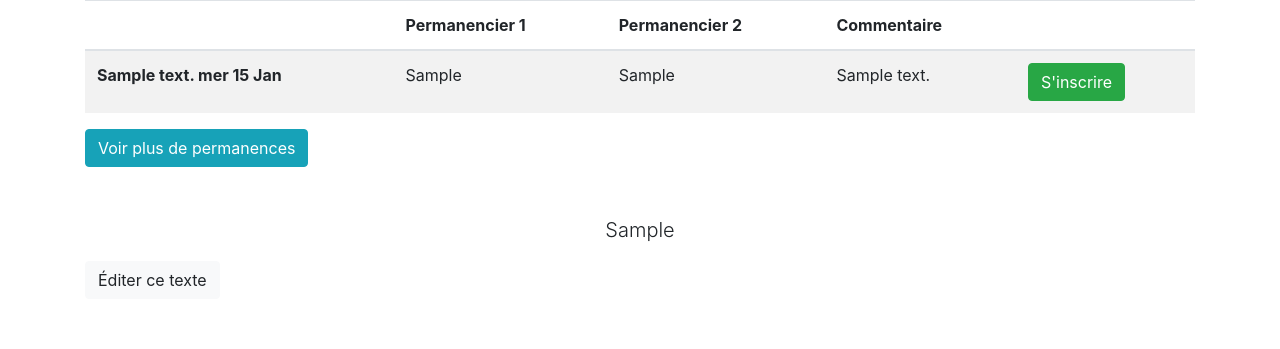
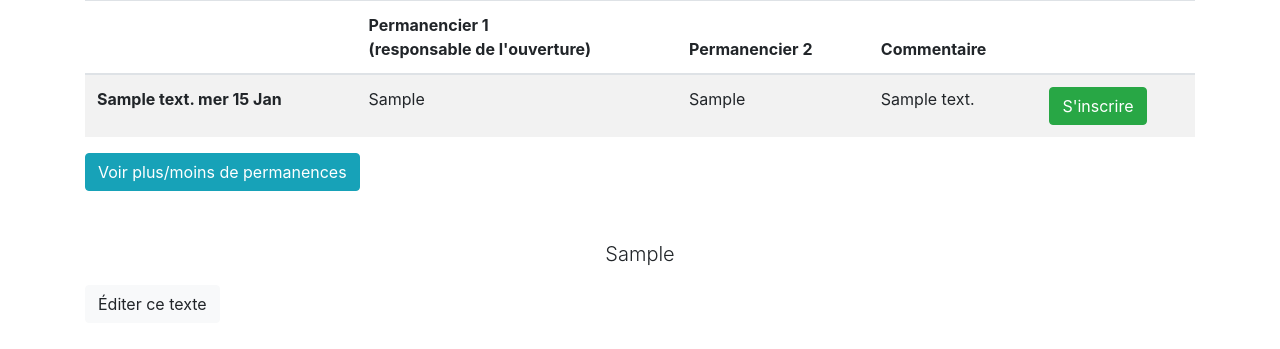
Before and after one commit to Jojo144/tableau-des-permanences, a Django app: page / in a window 1280 px wide. Shown: the top 349 px of the page. Run offline with Django 3.2, Linux system fonts and the light colour scheme; tables that the repository leaves empty hold one stand-in row (values such as "Sample post"); some libraries are stand-ins or nearby versions.

Commit message:
Modifs venant d'une autre version

```diff
--- a/mysite/settings.py
+++ b/mysite/settings.py
@@ -122,3 +122,4 @@ USE_TZ = True
 # https://docs.djangoproject.com/en/1.11/howto/static-files/
 
 STATIC_URL = '/static/'
+STATIC_ROOT = os.path.join(BASE_DIR, 'static/')
--- a/mysite/urls.py
+++ b/mysite/urls.py
@@ -13,10 +13,12 @@ Including another URLconf
     1. Import the include() function: from django.conf.urls import url, include
     2. Add a URL to urlpatterns:  url(r'^blog/', include('blog.urls'))
 """
+from django.contrib import admin
 from django.urls import include, path
-from django.contrib import admin
+from django.conf import settings
+from django.conf.urls.static import static
 
 urlpatterns = [
     path('', include('permanences.urls')),
     path('admin/', admin.site.urls),
-]
+] + static(settings.STATIC_URL, document_root=settings.STATIC_ROOT)
--- a/permanences/admin.py
+++ b/permanences/admin.py
@@ -1,4 +1,3 @@
-# from bootstrap3_datetime.widgets import DateTimePicker
 from django.conf.urls import url
 from django.shortcuts import render, redirect
 from django.contrib import admin
--- a/permanences/templates/permanences/details.html
+++ b/permanences/templates/permanences/details.html
@@ -23,7 +23,7 @@
 		{% for field in form.visible_fields %}
 		<div class="form-group">
 		    {{ field.label_tag }}
-		    {% render_field field class="form-control" %}
+		    {{ field|add_class:'form-control' }}
 		    {% if field.help_text %}
 		    <small class="form-text text-muted">{{ field.help_text }}</small>
 		    {% endif %}
--- a/permanences/templates/permanences/index.html
+++ b/permanences/templates/permanences/index.html
@@ -17,7 +17,7 @@
 	    <table class="table table-striped">
 		<thead><tr>
 		    <th scope="col"></th>
-		    <th scope="col">Permanencier 1</th>
+		    <th scope="col"><div>Permanencier 1 </br>(responsable de l'ouverture)</div></th>
 		    <th scope="col">Permanencier 2</th>
 		    <th scope="col">Commentaire</th>
 		    <th scope="col"></th>
@@ -45,9 +45,9 @@
 		    {% endfor %}
 		</tbody>
 	    </table>
-	    <p><button class="btn btn-info" type="button" data-toggle="collapse"
-		       data-target="#collapseExample" aria-expanded="false" aria-controls="collapseExample">
-		Voir plus de permanences </button></p>
+	    <p><button class="btn btn-info collapsed" type="button" data-toggle="collapse" data-target="#collapseExample">
+		Voir plus/moins de permanences
+	    </button></p>
 
 	    {% else %}
 	    <p>Pas de prochaine permanence enregistrée.</p>
```
